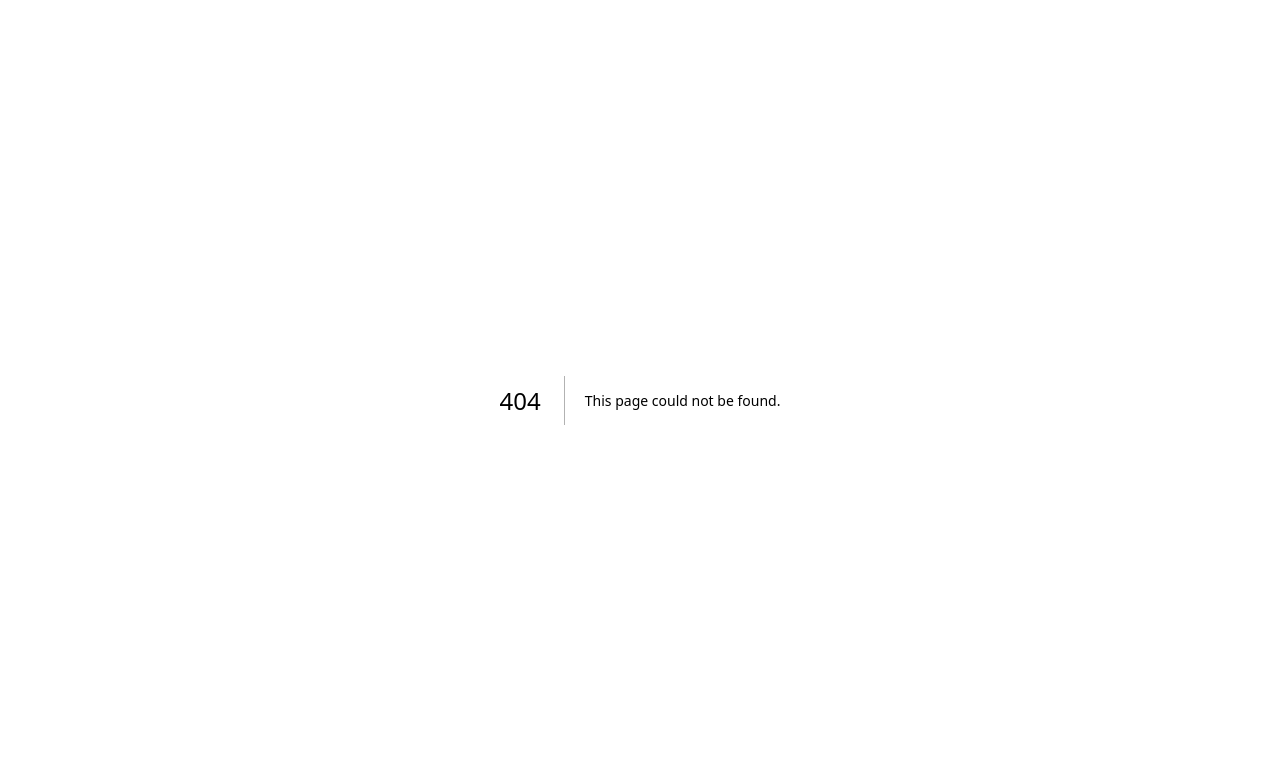
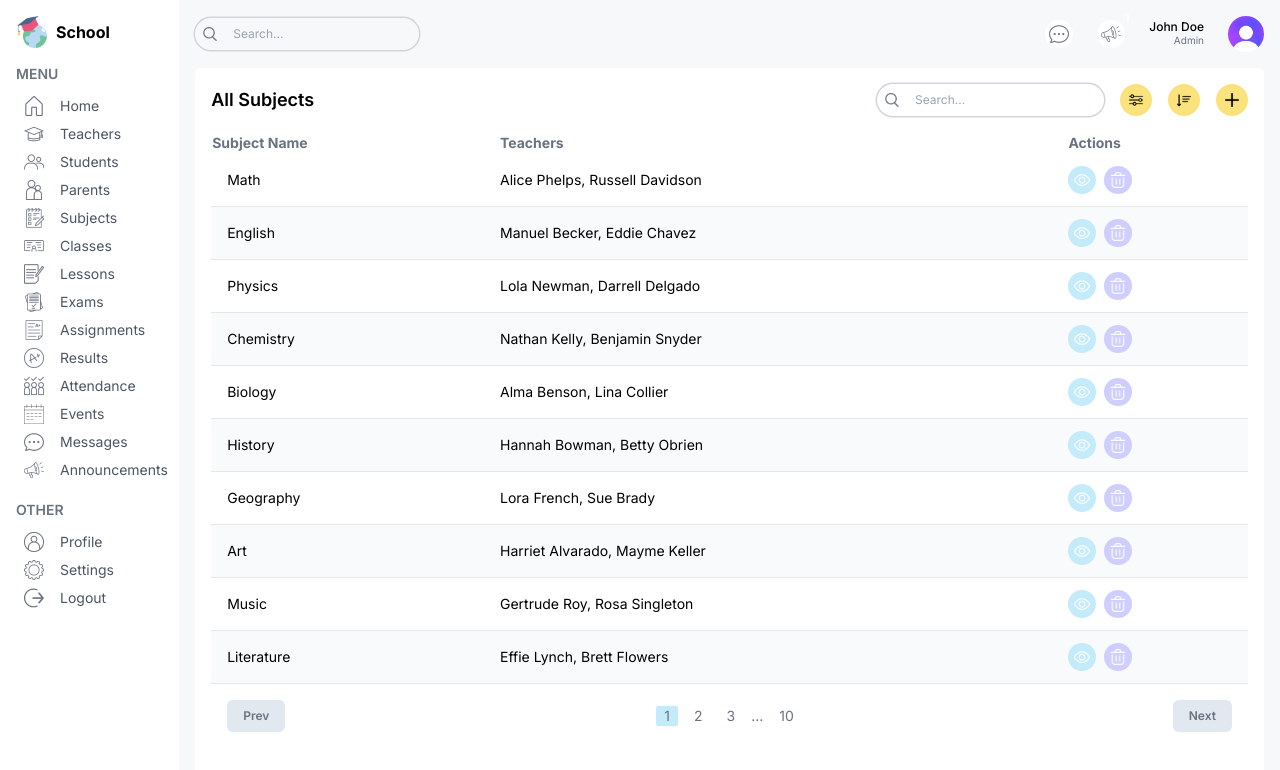
Before and after one commit to Nyakamba/school, a Next.js app: page /list/subjects in a window 1280 px wide. Before the commit this address had no page. Shown: the top 770 px of the page. Built offline with nearby package versions, Linux system fonts and the light colour scheme.

Commit message:
Build subjects list page

```diff
--- /dev/null
+++ b/src/app/(dashboard)/list/subjects/page.tsx
@@ -0,0 +1,92 @@
+import Pagination from "@/components/Pagination";
+import Table from "@/components/Table";
+import TableSearch from "@/components/TableSearch";
+import { role, subjectsData } from "@/lib/data";
+import Image from "next/image";
+import Link from "next/link";
+import React from "react";
+
+type Subject = {
+  id: number;
+  name: string;
+  teachers: string[];
+};
+
+const columns = [
+  {
+    header: "Subject Name",
+    accessor: "name",
+  },
+  {
+    header: "Teachers",
+    accessor: "teachers",
+    className: "hidden md:table-cell",
+  },
+
+  {
+    header: "Actions",
+    accessor: "actions",
+  },
+];
+const SubjectListPage = () => {
+  const renderRow = (item: Subject) => (
+    <tr
+      key={item.id}
+      className="border-b border-gray-200 even:bg-slate-50 text-sm hover:bg-purpleLight"
+    >
+      <td className="flex items-center gap-2 sm:gap-4 p-2 sm:p-4">
+        <div className="flex flex-col">
+          <h3 className="">{item.name}</h3>
+        </div>
+      </td>
+      <td className="hidden md:table-cell">{item.teachers.join(", ")}</td>
+
+      <td>
+        <div className="flex items-center gap-2">
+          <Link href={`/list/subjects/${item.id}`}>
+            <button className="w-7 h-7 flex items-center justify-center rounded-full bg-sky">
+              <Image src="/view.png" alt="edit" width={16} height={16} />
+            </button>
+          </Link>
+          {role === "admin" && (
+            <button className="w-7 h-7 flex items-center justify-center rounded-full bg-purple">
+              <Image src="/delete.png" alt="edit" width={16} height={16} />
+            </button>
+          )}
+        </div>
+      </td>
+    </tr>
+  );
+  return (
+    <div className="bg-white p-4 rounded-md flex-1 m-4 mt-0 ">
+      {/* Top */}
+      <div className=" flex items-center justify-between">
+        <h1 className="hidden md:block text-lg font-semibold">All Subjects</h1>
+        <div className="flex flex-col md:flex-row items-center gap-4 w-full md:w-auto">
+          <TableSearch />
+          <div className="flex items-center gap-4  self-end">
+            <button className="w-8 h-8 flex items-center justify-center rounded-full bg-yellow">
+              <Image src="/filter.png" alt="add" width={14} height={14} />
+            </button>
+            <button className="w-8 h-8 flex items-center justify-center rounded-full bg-yellow">
+              <Image src="/sort.png" alt="add" width={14} height={14} />
+            </button>
+            {role === "admin" && (
+              <button className="w-8 h-8 flex items-center justify-center rounded-full bg-yellow">
+                <Image src="/plus.png" alt="add" width={14} height={14} />
+              </button>
+            )}
+          </div>
+        </div>
+      </div>
+
+      {/* List */}
+      <Table columns={columns} renderRow={renderRow} data={subjectsData} />
+      {/* Pagination */}
+
+      <Pagination />
+    </div>
+  );
+};
+
+export default SubjectListPage;
```
